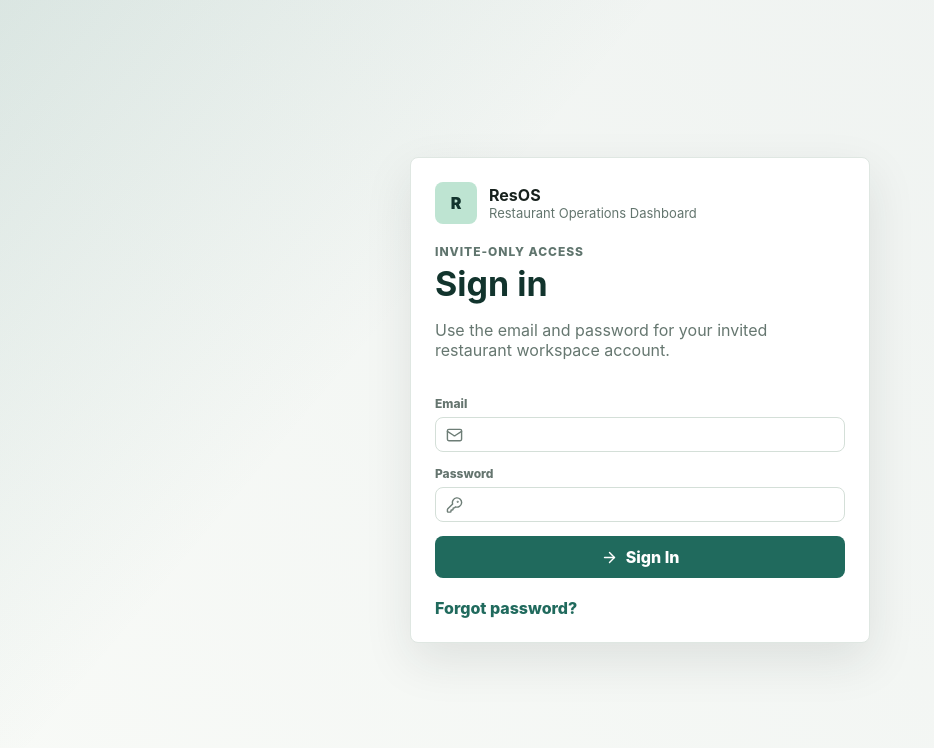
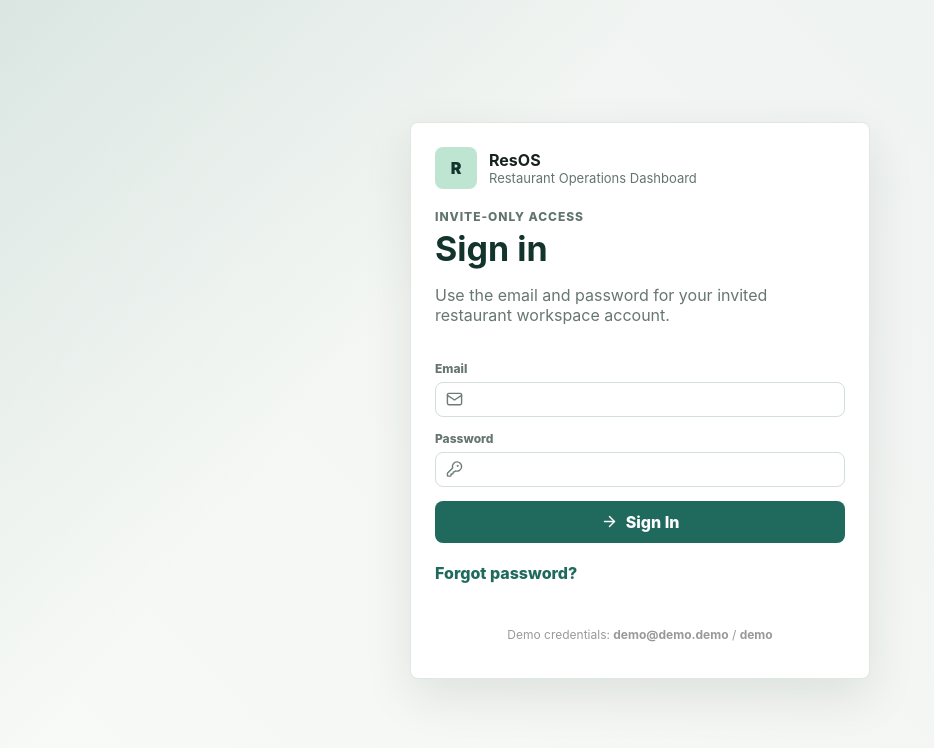
Before and after one commit to wierdteck/ResOS, a React (Vite) app: page /login in a window 1280 px wide. Shown: the top 748 px of the page, without its empty margins (0-934 px from the left). Built offline with nearby package versions, Linux system fonts and the light colour scheme; no server answers.

Commit message:
demo auth

```diff
--- a/src/pages/Login.jsx
+++ b/src/pages/Login.jsx
@@ -144,6 +144,10 @@ export default function Login() {
         >
           {mode === 'reset' ? 'Back to sign in' : 'Forgot password?'}
         </button>
+
+        <p style={{ fontSize: '0.75rem', color: '#999', marginTop: '1.5rem', textAlign: 'center' }}>
+          Demo credentials: <strong>demo@demo.demo</strong> / <strong>demo</strong>
+        </p>
       </Card>
     </main>
   );
```
Also changed, not shown: 1 other file (tests, documents, lock files or other folders).
